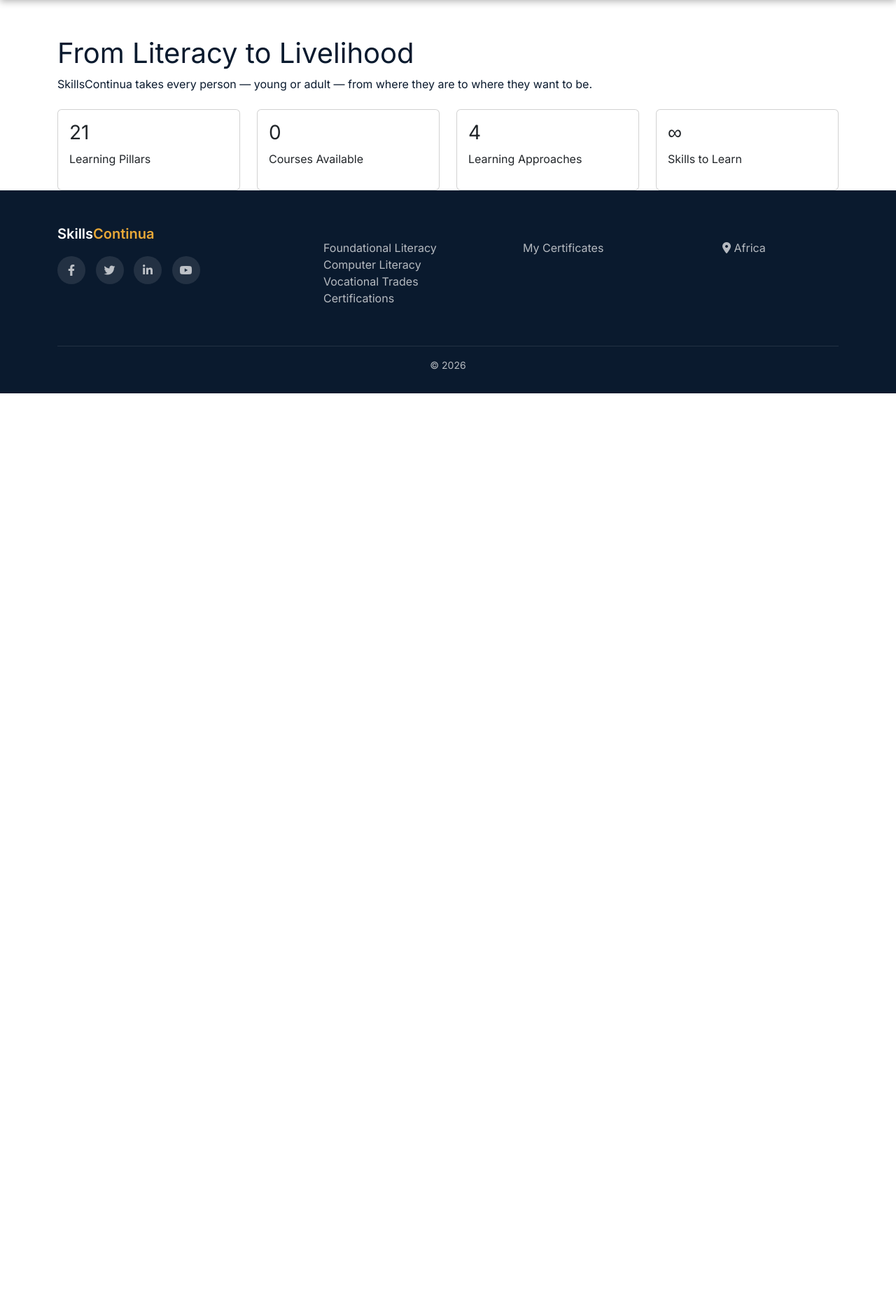
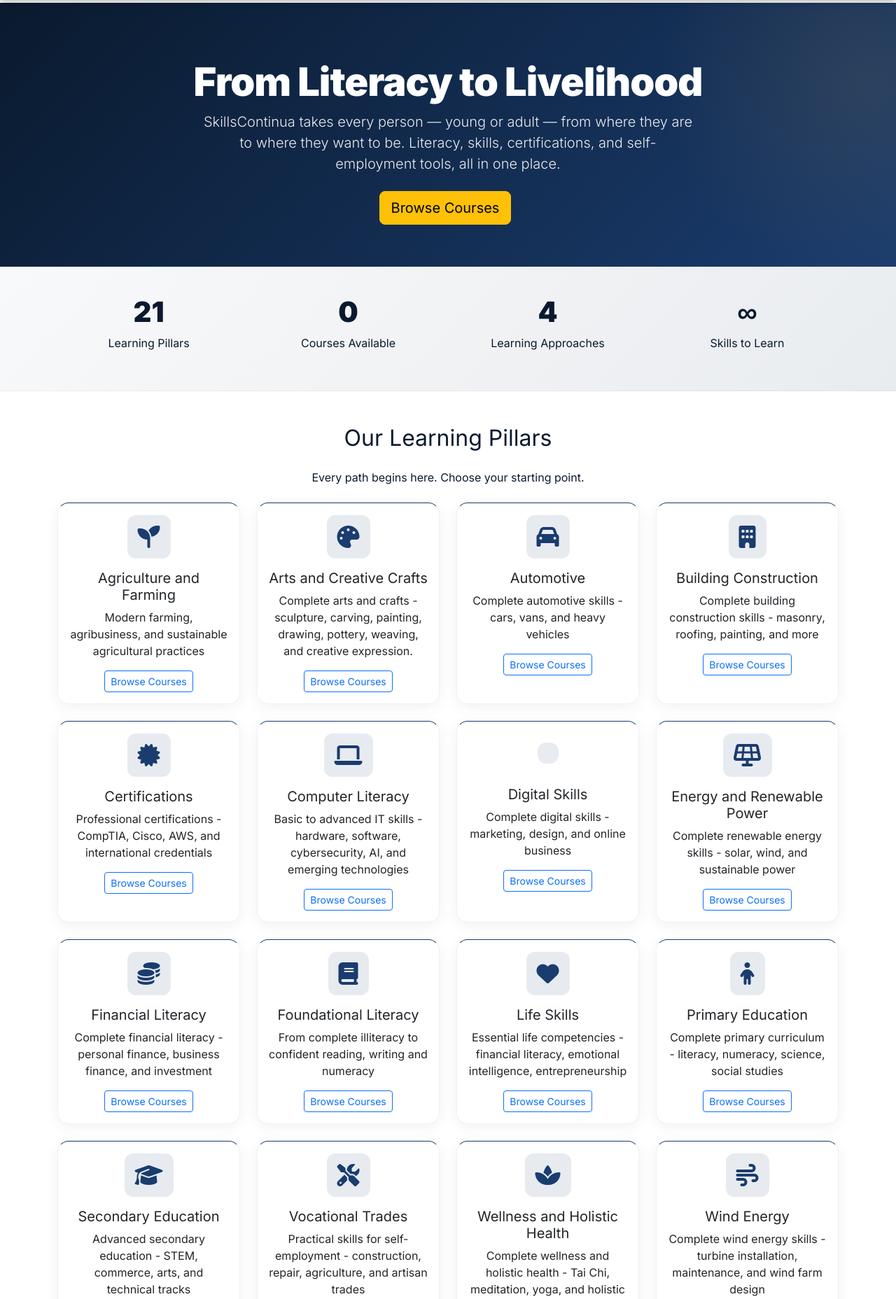
Before and after one commit to skillcontinua/skillscontinua, a Django app: page / in a window 1280 px wide. Shown: the part 72-1928 px from the top of the page at 70% size. Before the commit the page ends 634 px from the top, so only its background shows below. Run offline with Django 5.2, Linux system fonts and the light colour scheme; data that the repository does not hold is empty; parts of the project's set-up code (start-up, migrations or seed data) failed here and were passed over.

Commit message:
Fix: remove DB query at import, add whitenoise, fix build and template path - fix raw HTML issue

```diff
--- a/core/urls.py
+++ b/core/urls.py
@@ -2,19 +2,12 @@ from django.contrib import admin
 from django.urls import path, include
 from django.conf import settings
 from django.conf.urls.static import static
-from django.views.generic import TemplateView
-from courses.models import Course
-
-# Get the total number of active courses
-total_courses = Course.objects.filter(is_active=True).count()
+from core import views as core_views
 
 urlpatterns = [
     path('admin/', admin.site.urls),
     path('i18n/', include('django.conf.urls.i18n')),
-    path('', TemplateView.as_view(
-        template_name='home.html',
-        extra_context={'total_courses': total_courses}
-    ), name='home'),
+    path('', core_views.home, name='home'),
     path('accounts/', include('accounts.urls')),
     path('courses/', include('courses.urls')),
     path('certifications/', include('certifications.urls')),
--- a/templates/core/home.html
+++ b/templates/core/home.html
@@ -1,114 +1,247 @@
-{% extends 'base.html' %}
-
-{% block title %}SkillsContinua — Skills for Life{% endblock %}
+{% extends "base.html" %}
 
 {% block content %}
+<!-- Hero Section -->
+<div class="hero">
+    <div class="container text-center">
+        <h1>From Literacy to Livelihood</h1>
+        <p class="lead">SkillsContinua takes every person — young or adult — from where they are to where they want to be. Literacy, skills, certifications, and self-employment tools, all in one place.</p>
+        <div class="mt-4">
+            <a href="/courses/" class="btn btn-warning btn-lg me-2">Browse Courses</a>
+        </div>
+    </div>
+</div>
 
-<!-- Hero Section -->
-<section class="hero text-center">
-    <div class="container">
-        <h1 class="display-4 fw-bold mb-4">{{ HERO_TITLE|default:"From Literacy to Livelihood" }}</h1>
-        <p class="lead mb-4">{{ HERO_SUBTITLE|default:"SkillsContinua takes every person — young or adult — from where they are to where they want to be. Literacy, skills, certifications, and self-employment tools, all in one place." }}</p>
-        <a href="/accounts/register/" class="btn btn-warning btn-lg me-3 px-5">{{ HERO_BUTTON_START|default:"Start Learning Free" }}</a>
-        <a href="/courses/" class="btn btn-outline-light btn-lg px-5">
-    	    {% if current_language == 'fr' %}Parcourir les cours
-	    {% elif current_language == 'es' %}Explorar cursos
-    	    {% elif current_language == 'pt' %}Explorar cursos
-	    {% elif current_language == 'sw' %}Vinjari Kozi
-	    {% elif current_language == 'ar' %}تصفح الدورات
-	    {% else %}Browse Courses{% endif %}
-	</a>
-    </div>
-</section>
-
-<!-- Stats Bar -->
-<section class="stats-section">
+<!-- Stats Section -->
+<div class="stats-section">
     <div class="container">
         <div class="row text-center">
             <div class="col-md-3">
-                <h3 class="fw-bold" style="color: var(--sc-primary);">{{ total_pillars|default:"7" }}</h3>
-                <p class="mb-0">{{ STATS_PILLARS|default:"Learning Pillars" }}</p>
+                <h3>21</h3>
+                <p>Learning Pillars</p>
             </div>
             <div class="col-md-3">
-                <h3 class="fw-bold" style="color: var(--sc-primary);">{{ total_courses|default:"0" }}</h3>
-                <p class="mb-0">{{ STATS_COURSES|default:"Courses Available" }}</p>
+                <h3>{{ total_courses }}</h3>
+                <p>Courses Available</p>
             </div>
             <div class="col-md-3">
-                <h3 class="fw-bold" style="color: var(--sc-primary);">{{ approaches_count|default:"4" }}</h3>
-                <p class="mb-0">{{ STATS_APPROACHES|default:"Learning Approaches" }}</p>
+                <h3>4</h3>
+                <p>Learning Approaches</p>
             </div>
             <div class="col-md-3">
-                <h3 class="fw-bold" style="color: var(--sc-primary);">∞</h3>
-                <p class="mb-0">{{ STATS_SKILLS|default:"Skills to Learn" }}</p>
+                <h3>∞</h3>
+                <p>Skills to Learn</p>
             </div>
         </div>
     </div>
-</section>
+</div>
 
-<!-- Learning Pillars - Dynamic with Language Support -->
-<!-- Learning Pillars - Dynamic -->
-<section class="py-5">
-    <div class="container">
-        <h2 class="text-center fw-bold mb-2">Our Learning Pillars</h2>
-        <p class="text-center text-muted mb-5">Every path begins here. Choose your starting point.</p>
-        <div class="row g-4">
-            {% for category in categories %}
-                <div class="col-md-4">
-                    <div class="card pillar-card h-100 p-4 text-center pillar-{{ forloop.counter }}">
-                        <div class="pillar-icon mb-3">
-                            {% if 'Agriculture' in category.name %}
-                                <i class="fas fa-seedling"></i>
-                            {% elif 'Energy' in category.name or 'Power' in category.name %}
-                                <i class="fas fa-bolt"></i>
-                            {% elif 'Computer' in category.name %}
-                                <i class="fas fa-laptop"></i>
-                            {% elif 'Vocational' in category.name %}
-                                <i class="fas fa-tools"></i>
-                            {% elif 'Certifications' in category.name %}
-                                <i class="fas fa-certificate"></i>
-                            {% elif 'Life' in category.name %}
-                                <i class="fas fa-brain"></i>
-                            {% elif 'Primary' in category.name %}
-                                <i class="fas fa-school"></i>
-                            {% elif 'Secondary' in category.name %}
-                                <i class="fas fa-graduation-cap"></i>
-                            {% elif 'Arts' in category.name %}
-                                <i class="fas fa-paint-brush"></i>
-                            {% elif 'Automotive' in category.name %}
-                                <i class="fas fa-car"></i>
-                            {% elif 'Beauty' in category.name %}
-                                <i class="fas fa-spa"></i>
-                            {% elif 'Printing' in category.name %}
-                                <i class="fas fa-print"></i>
-                            {% elif 'Wellness' in category.name %}
-                                <i class="fas fa-heart"></i>
-                            {% elif 'Wind' in category.name %}
-                                <i class="fas fa-wind"></i>
-                            {% elif 'Solar' in category.name %}
-                                <i class="fas fa-sun"></i>
-                            {% else %}
-                                <i class="fas fa-cogs"></i>
-                            {% endif %}
-                        </div>
-                        <h5 class="fw-bold">{{ category.translated_name|default:category.name }}</h5>
-                        <p class="text-muted">{{ category.translated_description|default:category.description|truncatewords:15 }}</p>
-                        <a href="{% url 'courses:course_list' %}?category={{ category.id }}" class="btn btn-outline-primary btn-sm mt-2">
-                            Browse Courses <i class="fas fa-arrow-right"></i>
-                        </a>
-                    </div>
+<!-- Learning Pillars -->
+<div class="container mt-5">
+    <h2 class="text-center mb-4">Our Learning Pillars</h2>
+    <p class="text-center mb-4">Every path begins here. Choose your starting point.</p>
+
+    <div class="row">
+        <!-- Agriculture and Farming -->
+        <div class="col-md-3 mb-4">
+            <div class="card pillar-card h-100">
+                <div class="card-body text-center">
+                    <div class="pillar-icon mb-3"><i class="fas fa-seedling"></i></div>
+                    <h5 class="card-title">Agriculture and Farming</h5>
+                    <p class="card-text">Modern farming, agribusiness, and sustainable agricultural practices</p>
+                    <a href="/courses/?category=1" class="btn btn-outline-primary btn-sm">Browse Courses</a>
                 </div>
-            {% endfor %}
+            </div>
+        </div>
+
+        <!-- Arts and Creative Crafts -->
+        <div class="col-md-3 mb-4">
+            <div class="card pillar-card h-100">
+                <div class="card-body text-center">
+                    <div class="pillar-icon mb-3"><i class="fas fa-palette"></i></div>
+                    <h5 class="card-title">Arts and Creative Crafts</h5>
+                    <p class="card-text">Complete arts and crafts - sculpture, carving, painting, drawing, pottery, weaving, and creative expression.</p>
+                    <a href="/courses/?category=2" class="btn btn-outline-primary btn-sm">Browse Courses</a>
+                </div>
+            </div>
+        </div>
+
+        <!-- Automotive -->
+        <div class="col-md-3 mb-4">
+            <div class="card pillar-card h-100">
+                <div class="card-body text-center">
+                    <div class="pillar-icon mb-3"><i class="fas fa-car"></i></div>
+                    <h5 class="card-title">Automotive</h5>
+                    <p class="card-text">Complete automotive skills - cars, vans, and heavy vehicles</p>
+                    <a href="/courses/?category=3" class="btn btn-outline-primary btn-sm">Browse Courses</a>
+                </div>
+            </div>
+        </div>
+
+        <!-- Building Construction -->
+        <div class="col-md-3 mb-4">
+            <div class="card pillar-card h-100">
+                <div class="card-body text-center">
+                    <div class="pillar-icon mb-3"><i class="fas fa-building"></i></div>
+                    <h5 class="card-title">Building Construction</h5>
+                    <p class="card-text">Complete building construction skills - masonry, roofing, painting, and more</p>
+                    <a href="/courses/?category=4" class="btn btn-outline-primary btn-sm">Browse Courses</a>
+                </div>
+            </div>
+        </div>
+
+        <!-- Certifications -->
+        <div class="col-md-3 mb-4">
+            <div class="card pillar-card h-100">
+                <div class="card-body text-center">
+                    <div class="pillar-icon mb-3"><i class="fas fa-certificate"></i></div>
+                    <h5 class="card-title">Certifications</h5>
+                    <p class="card-text">Professional certifications - CompTIA, Cisco, AWS, and international credentials</p>
+                    <a href="/courses/?category=5" class="btn btn-outline-primary btn-sm">Browse Courses</a>
+                </div>
+            </div>
+        </div>
+
+        <!-- Computer Literacy -->
+        <div class="col-md-3 mb-4">
+            <div class="card pillar-card h-100">
+                <div class="card-body text-center">
+                    <div class="pillar-icon mb-3"><i class="fas fa-laptop"></i></div>
+                    <h5 class="card-title">Computer Literacy</h5>
+                    <p class="card-text">Basic to advanced IT skills - hardware, software, cybersecurity, AI, and emerging technologies</p>
+                    <a href="/courses/?category=6" class="btn btn-outline-primary btn-sm">Browse Courses</a>
+                </div>
+            </div>
+        </div>
+
+        <!-- Digital Skills -->
+        <div class="col-md-3 mb-4">
+            <div class="card pillar-card h-100">
+                <div class="card-body text-center">
+                    <div class="pillar-icon mb-3"><i class="fas fa-digital"></i></div>
+                    <h5 class="card-title">Digital Skills</h5>
+                    <p class="card-text">Complete digital skills - marketing, design, and online business</p>
+                    <a href="/courses/?category=7" class="btn btn-outline-primary btn-sm">Browse Courses</a>
+                </div>
+            </div>
+        </div>
+
+        <!-- Energy and Renewable Power -->
+        <div class="col-md-3 mb-4">
+            <div class="card pillar-card h-100">
+                <div class="card-body text-center">
+                    <div class="pillar-icon mb-3"><i class="fas fa-solar-panel"></i></div>
+                    <h5 class="card-title">Energy and Renewable Power</h5>
+                    <p class="card-text">Complete renewable energy skills - solar, wind, and sustainable power</p>
+                    <a href="/courses/?category=8" class="btn btn-outline-primary btn-sm">Browse Courses</a>
+                </div>
+            </div>
+        </div>
+
+        <!-- Financial Literacy -->
+        <div class="col-md-3 mb-4">
+            <div class="card pillar-card h-100">
+                <div class="card-body text-center">
+                    <div class="pillar-icon mb-3"><i class="fas fa-coins"></i></div>
+                    <h5 class="card-title">Financial Literacy</h5>
+                    <p class="card-text">Complete financial literacy - personal finance, business finance, and investment</p>
+                    <a href="/courses/?category=9" class="btn btn-outline-primary btn-sm">Browse Courses</a>
+                </div>
+            </div>
+        </div>
+
+        <!-- Foundational Literacy -->
+        <div class="col-md-3 mb-4">
+            <div class="card pillar-card h-100">
+                <div class="card-body text-center">
+                    <div class="pillar-icon mb-3"><i class="fas fa-book"></i></div>
+                    <h5 class="card-title">Foundational Literacy</h5>
+                    <p class="card-text">From complete illiteracy to confident reading, writing and numeracy</p>
+                    <a href="/courses/?category=10" class="btn btn-outline-primary btn-sm">Browse Courses</a>
+                </div>
+            </div>
+        </div>
+
+        <!-- Life Skills -->
+        <div class="col-md-3 mb-4">
+            <div class="card pillar-card h-100">
+                <div class="card-body text-center">
+                    <div class="pillar-icon mb-3"><i class="fas fa-heart"></i></div>
+                    <h5 class="card-title">Life Skills</h5>
+                    <p class="card-text">Essential life competencies - financial literacy, emotional intelligence, entrepreneurship</p>
+                    <a href="/courses/?category=11" class="btn btn-outline-primary btn-sm">Browse Courses</a>
+                </div>
+            </div>
+        </div>
+
+        <!-- Primary Education -->
+        <div class="col-md-3 mb-4">
+            <div class="card pillar-card h-100">
+                <div class="card-body text-center">
+                    <div class="pillar-icon mb-3"><i class="fas fa-child"></i></div>
+                    <h5 class="card-title">Primary Education</h5>
+                    <p class="card-text">Complete primary curriculum - literacy, numeracy, science, social studies</p>
+                    <a href="/courses/?category=12" class="btn btn-outline-primary btn-sm">Browse Courses</a>
+                </div>
+            </div>
+        </div>
+
+        <!-- Secondary Education -->
+        <div class="col-md-3 mb-4">
+            <div class="card pillar-card h-100">
+                <div class="card-body text-center">
+                    <div class="pillar-icon mb-3"><i class="fas fa-graduation-cap"></i></div>
+                    <h5 class="card-title">Secondary Education</h5>
+                    <p class="card-text">Advanced secondary education - STEM, commerce, arts, and technical tracks</p>
+                    <a href="/courses/?category=13" class="btn btn-outline-primary btn-sm">Browse Courses</a>
+                </div>
+            </div>
+        </div>
+
+        <!-- Vocational Trades -->
+        <div class="col-md-3 mb-4">
+            <div class="card pillar-card h-100">
+                <div class="card-body text-center">
+                    <div class="pillar-icon mb-3"><i class="fas fa-tools"></i></div>
+                    <h5 class="card-title">Vocational Trades</h5>
+                    <p class="card-text">Practical skills for self-employment - construction, repair, agriculture, and artisan trades</p>
+                    <a href="/courses/?category=14" class="btn btn-outline-primary btn-sm">Browse Courses</a>
+                </div>
+            </div>
+        </div>
+
+        <!-- Wellness and Holistic Health -->
+        <div class="col-md-3 mb-4">
+            <div class="card pillar-card h-100">
+                <div class="card-body text-center">
+                    <div class="pillar-icon mb-3"><i class="fas fa-spa"></i></div>
+                    <h5 class="card-title">Wellness and Holistic Health</h5>
+                    <p class="card-text">Complete wellness and holistic health - Tai Chi, meditation, yoga, and holistic health practices.</p>
+                    <a href="/courses/?category=15" class="btn btn-outline-primary btn-sm">Browse Courses</a>
+                </div>
+            </div>
+        </div>
+
+        <!-- Wind Energy -->
+        <div class="col-md-3 mb-4">
+            <div class="card pillar-card h-100">
+                <div class="card-body text-center">
+                    <div class="pillar-icon mb-3"><i class="fas fa-wind"></i></div>
+                    <h5 class="card-title">Wind Energy</h5>
+                    <p class="card-text">Complete wind energy skills - turbine installation, maintenance, and wind farm design</p>
+                    <a href="/courses/?category=16" class="btn btn-outline-primary btn-sm">Browse Courses</a>
+                </div>
+            </div>
         </div>
     </div>
-</section>
+</div>
 
 <!-- Call to Action -->
-<section class="py-5" style="background-color: var(--sc-primary);">
-    <div class="container text-center text-white">
-        <h2 class="fw-bold mb-3">{{ CTA_TITLE|default:"Ready to Build Your Future?" }}</h2>
-        <p class="lead mb-4">{{ CTA_SUBTITLE|default:"SkillsContinua is not about finding a job. It is about creating one — for yourself and your community." }}</p>
-        <a href="/accounts/register/" class="btn btn-warning btn-lg px-5">{{ CTA_BUTTON|default:"Join SkillsContinua Today" }}</a>
+<div class="container mt-5 mb-5">
+    <div class="cta-section text-center p-5" style="background: linear-gradient(135deg, #1a3c6e, #2d6da8); border-radius: 16px; color: white;">
+        <h2>Ready to Build Your Future?</h2>
+        <p class="lead">SkillsContinua is not about finding a job. It is about creating one — for yourself and your community.</p>
+        <a href="/accounts/register/" class="btn btn-warning btn-lg mt-3">Join SkillsContinua Today</a>
     </div>
-</section>
-
+</div>
 {% endblock %}
```
Also changed, not shown: app-spec.yml (+15 -7 lines), settings.py (+19 -11 lines).
